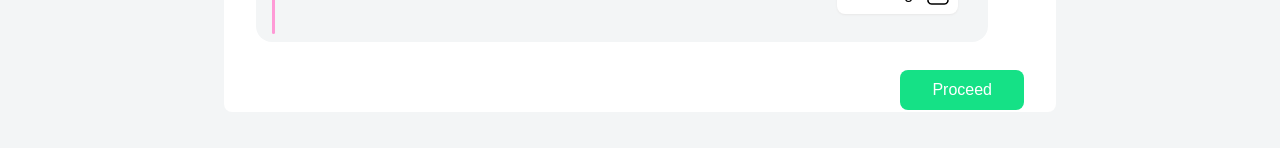
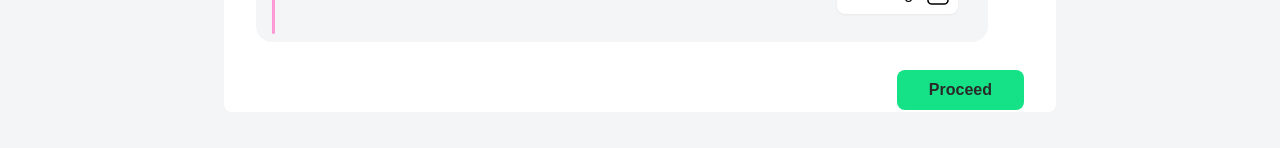
Before and after one commit to Franklivania/frontend-task, a React (Vite) app: page / in a window 1280 px wide. Shown: the part 648-796 px from the top of the page. Built offline with nearby package versions, Linux system fonts and the light colour scheme; a web font is replaced by a local one.

Commit message:
fix: change button text color to black

```diff
--- a/src/components/Home.tsx
+++ b/src/components/Home.tsx
@@ -128,7 +128,7 @@ export default function Home() {
                         </span>
                     </div>
                 ))}
-                <button type="button" className="bg-lt-green text-white px-8 py-2 rounded-lg ml-auto my-4">
+                <button type="button" className="bg-lt-green text-black font-semibold px-8 py-2 rounded-lg ml-auto my-4">
                     Proceed
                 </button>
             </section>
```
